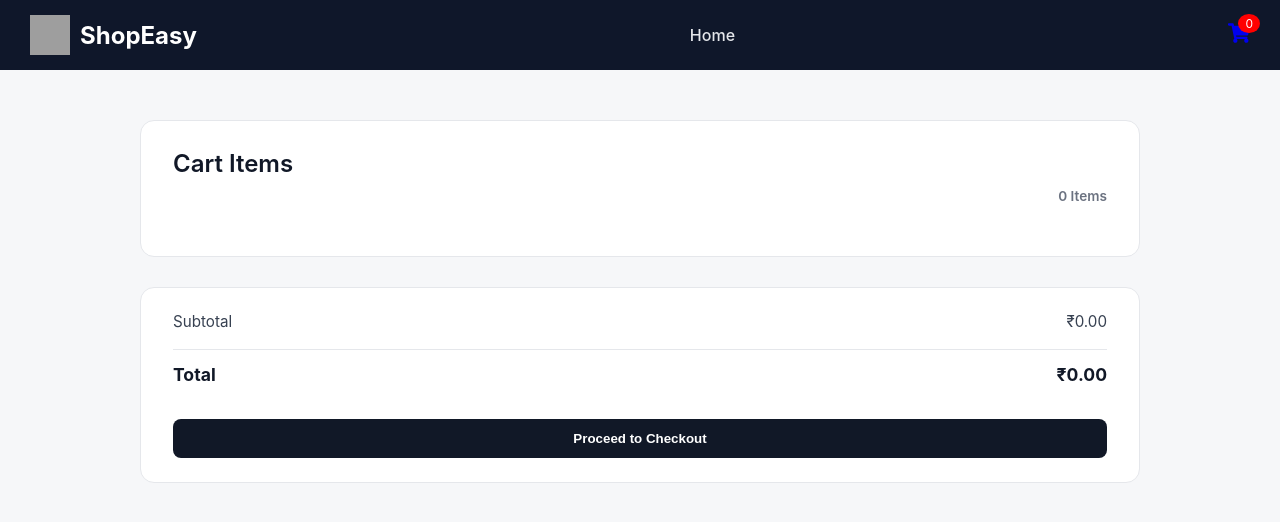
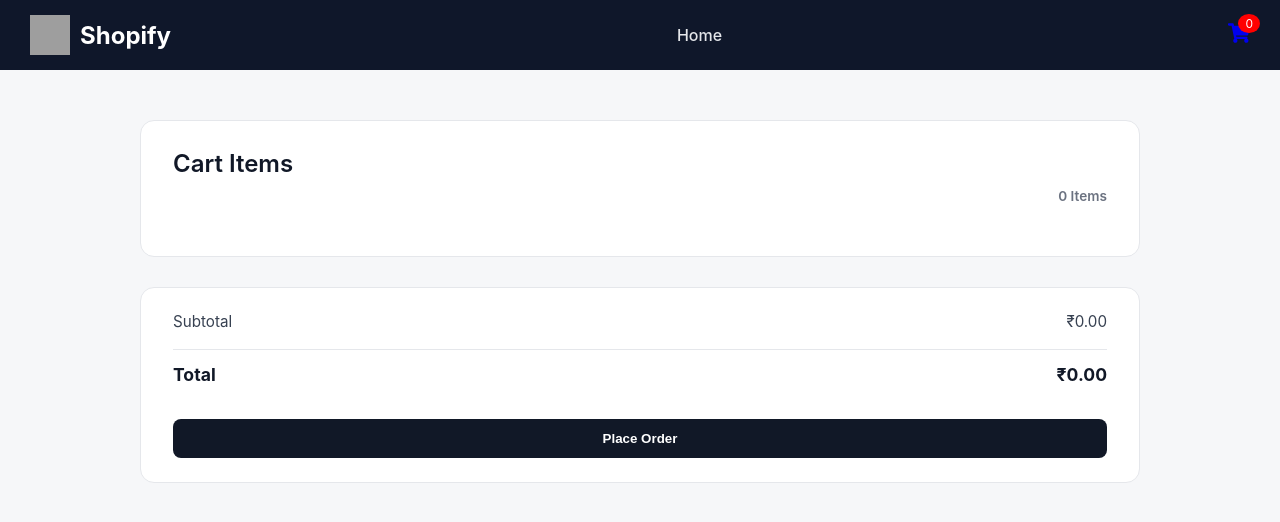
Before and after one commit to Manoj17tech/Shopify-E-Commerce-Application, a React (Vite) app: page /cart in a window 1280 px wide. Shown: the top 522 px of the page. Built offline with nearby package versions, Linux system fonts and the light colour scheme; grey boxes are pictures that could not be loaded.

Commit message:
Order Placing functionality with clearing the Cart and local Storage

```diff
--- a/src/CartList.jsx
+++ b/src/CartList.jsx
@@ -1,19 +1,33 @@
-import React, { useState } from "react";
-import { useSelector } from "react-redux";
+import React, { useEffect, useState } from "react";
+import { useDispatch, useSelector } from "react-redux";
 import "./CartList.css";
+
+import { clearAllItem, removeItem } from "./redux/slice";
+import { useNavigate } from "react-router-dom";
 
 function CartList() {
   const cartSelector = useSelector((state) => state.cart.items);
   // console.log(cartSelector);
 
   const [cartItems, setCartItems] = useState(cartSelector);
+
+  // removing the Items from the Cart
+  useEffect(() => {
+    setCartItems(cartSelector);
+  }, [cartSelector]);
+
   // total Price
   const totalPrice = cartItems.reduce(
     (total, item) =>
       item.quantity ? total + item.price * item.quantity : total + item.price,
     0,
   );
-  // console.log(totalPrice * 90.88);
+
+  // dispatch Function to remove the item from the Cart
+  const dispatch = useDispatch();
+
+  // navigating
+  const navigate = useNavigate();
 
   const manageQuantity = (id, q) => {
     // console.log(id,q);
@@ -31,6 +45,18 @@ function CartList() {
     // console.log(cartTempItems[0]);
 
     setCartItems(cartTempItems);
+  };
+
+  // OrderPlacing Button Functionality
+  const placeOrderHandle = () => {
+    if (localStorage.length) {
+      localStorage.clear();
+      dispatch(clearAllItem());
+      alert("Order Placed");
+      navigate("/");
+    } else {
+      alert("No items in the Cart");
+    }
   };
 
   return (
@@ -72,7 +98,12 @@ function CartList() {
                       ? (item.price * item.quantity * 90.88).toFixed(2)
                       : (item.price * 90.88).toFixed(2)}
                   </span>
-                  <button className="Remove-btn">Remove</button>
+                  <button
+                    className="Remove-btn"
+                    onClick={() => dispatch(removeItem(item))}
+                  >
+                    Remove
+                  </button>
                 </div>
               </div>
             ))
@@ -87,7 +118,9 @@ function CartList() {
           <span>Total</span>
           <span>₹{(totalPrice * 90.88).toFixed(2)}</span>
         </div>
-        <button className="checkout-btn">Proceed to Checkout</button>
+        <button className="checkout-btn" onClick={placeOrderHandle}>
+          Place Order
+        </button>
       </div>
     </>
   );
--- a/src/Header.jsx
+++ b/src/Header.jsx
@@ -11,7 +11,7 @@ function Header() {
           src="https://cdn-icons-png.flaticon.com/512/263/263142.png"
           alt="Shop Logo"
         />
-        <h2>ShopEasy</h2>
+        <h2>Shopify</h2>
       </div>
 
       <nav className="nav">
--- a/src/redux/slice.js
+++ b/src/redux/slice.js
@@ -27,7 +27,7 @@ const addToCart = createSlice({
       localStorage.setItem("cart", JSON.stringify(cartData));
     },
     clearAllItem: (state) => {
-      state.value = 0;
+      state.items = [];
     },
   },
 });
```
